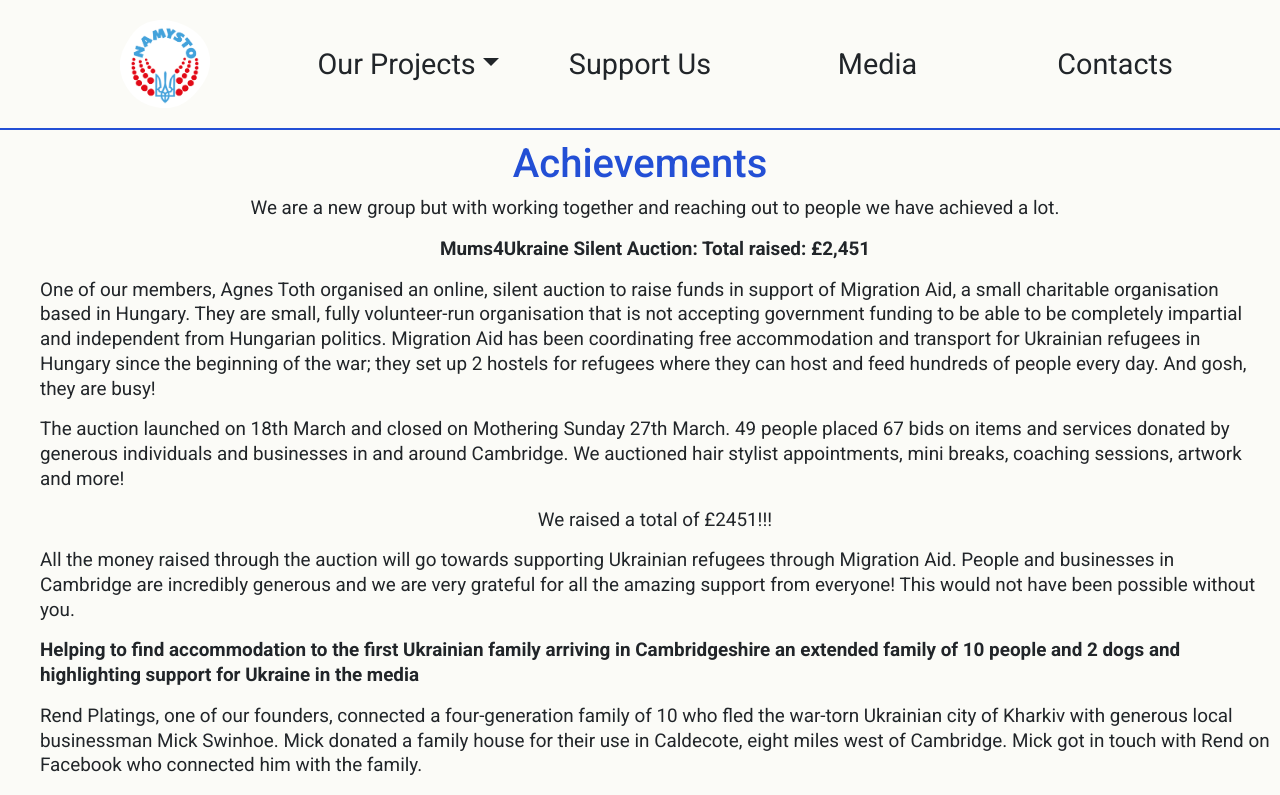
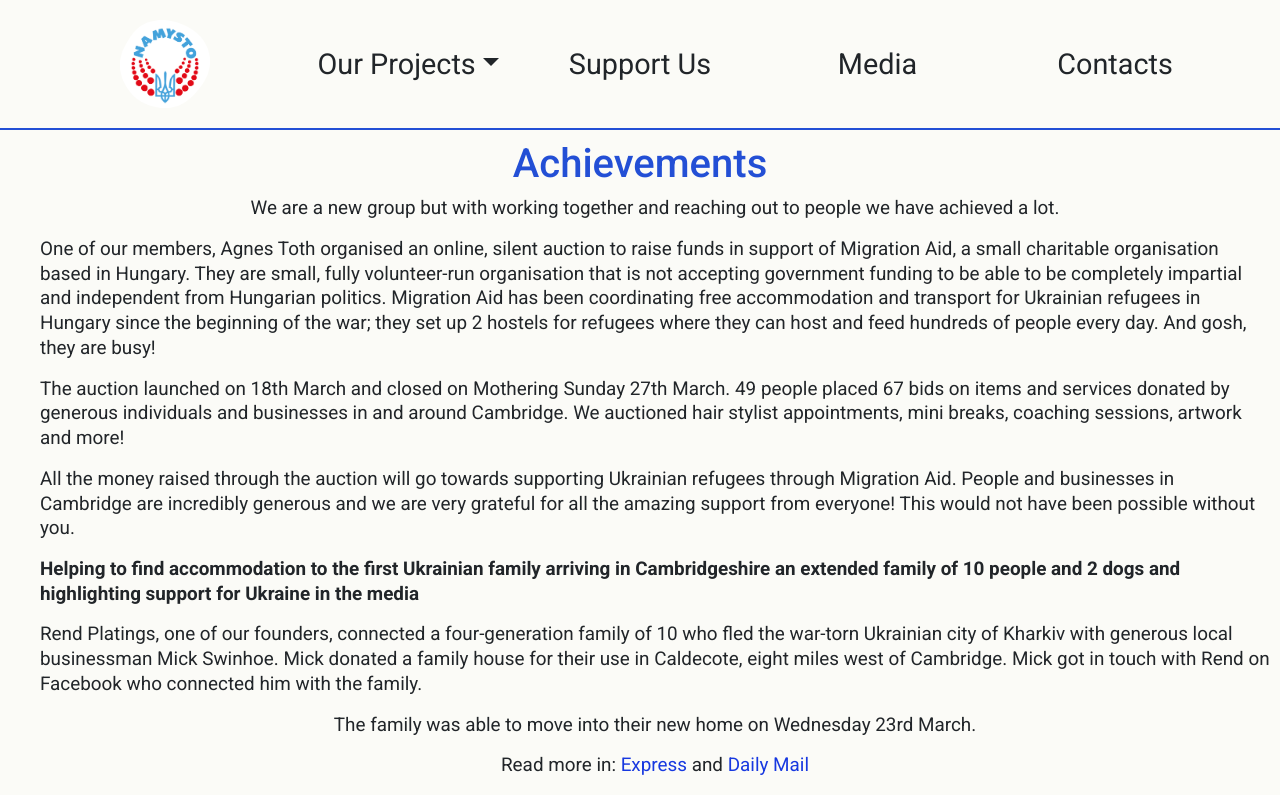
Before and after one commit to namysto/namysto, a React (Vite) app: page /achievements in a window 1280 px wide. Shown: the top 795 px of the page. Built offline with nearby package versions, Linux system fonts and the light colour scheme; a web font is replaced by a local one.

Commit message:
minor changes

```diff
--- a/src/components/Achievements.jsx
+++ b/src/components/Achievements.jsx
@@ -7,9 +7,6 @@ const Achievements = () => {
       <p>
         We are a new group but with working together and reaching out to people
         we have achieved a lot.
-      </p>
-      <p>
-        <b>Mums4Ukraine Silent Auction: Total raised: £2,451</b>
       </p>
       <p>
         One of our members, Agnes Toth organised an online, silent auction to
@@ -29,7 +26,6 @@ const Achievements = () => {
         auctioned hair stylist appointments, mini breaks, coaching sessions,
         artwork and more!
       </p>
-      <p>We raised a total of £2451!!!</p>
       <p>
         All the money raised through the auction will go towards supporting
         Ukrainian refugees through Migration Aid. People and businesses in
```
